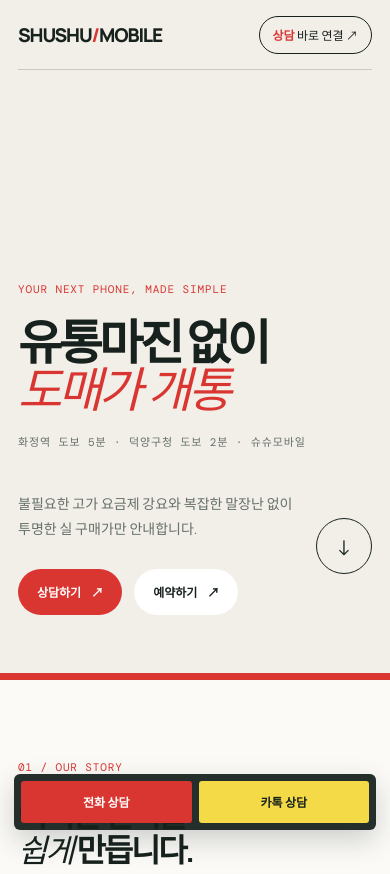
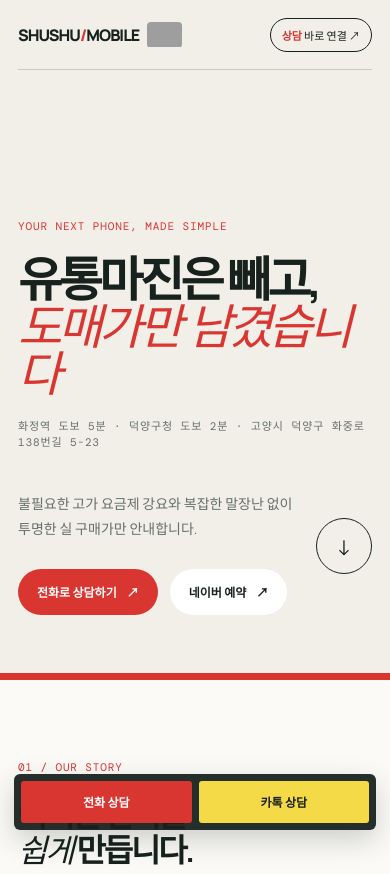
Before and after one commit to quddh34/shushu0091, a plain HTML site: page index.html in a window 390 px wide. Shown: the top 874 px of the page. Drawn offline with nearby package versions, Linux system fonts and the light colour scheme; grey boxes are pictures that could not be loaded.

Commit message:
Update index.html

```diff
--- a/index.html
+++ b/index.html
@@ -30,12 +30,15 @@
 
 		header { position: absolute; z-index: 2; top: 0; width: 100%; color: var(--ink); }
 		.nav { height: 88px; display: flex; align-items: center; justify-content: space-between; border-bottom: 1px solid rgba(23,33,29,.18); }
+		.brand-group { display: flex; align-items: center; gap: 14px; }
 		.brand { font-weight: 800; font-size: 19px; letter-spacing: -.06em; }
 		.brand span { color: var(--accent); }
+		.cert-badge { display: inline-flex; align-items: center; }
+		.cert-badge img { width: auto; height: 34px; border-radius: 4px; object-fit: contain; }
 		.nav-links { display: flex; gap: 34px; font-size: 13px; }
 		.nav-links a { opacity: .66; transition: opacity .2s; }
 		.nav-links a:hover { opacity: 1; }
-		.nav-visit { border: 1px solid var(--ink); padding: 11px 17px; border-radius: 100px; font-size: 12px; }
+		.nav-visit { border: 1px solid var(--ink); padding: 11px 17px; border-radius: 100px; font-size: 12px; white-space: nowrap; }
 		.nav-visit strong { color: var(--accent); font-weight: 700; }
 
 		.hero { min-height: 760px; position: relative; display: flex; align-items: flex-end; overflow: hidden; color: var(--ink); background: var(--paper); border-bottom: 7px solid var(--accent); }
@@ -109,8 +112,11 @@
 		@media (max-width: 700px) {
 			.container, .hero-content { width: min(100% - 36px, 1180px); }
 			.nav { height: 70px; }
+			.brand-group { gap: 8px; }
+			.brand { font-size: 16px; }
+			.cert-badge img { height: 26px; }
 			.nav-links { display: none; }
-			.nav-visit { padding: 9px 13px; }
+			.nav-visit { padding: 8px 11px; font-size: 11px; }
 			.hero { min-height: 680px; }
 			.hero-content { margin-bottom: 58px; }
 			.hero-bottom { align-items: center; margin-top: 28px; }
@@ -138,7 +144,12 @@
 <body>
 	<header>
 		<nav class="nav container" aria-label="주요 메뉴">
-			<a class="brand" href="#top">SHUSHU<span>/</span>MOBILE</a>
+			<div class="brand-group">
+				<a class="brand" href="#top">SHUSHU<span>/</span>MOBILE</a>
+				<a class="cert-badge" href="https://ictmarket.or.kr:8443/precon/pop_CertIcon.do?PRECON_REQ_ID=PRE0000181978" target="_blank" rel="noreferrer" aria-label="이동통신 사전승낙서 확인">
+					<img style="cursor:pointer;" src="https://ictmarket.or.kr:8443/getCertIcon.do?cert_icon=KP24022701467U001" alt="사전승낙서 인증마크">
+				</a>
+			</div>
 			<div class="nav-links">
 				<a href="#story">Our story</a>
 				<a href="#space">The space</a>
@@ -152,14 +163,14 @@
 		<section class="hero">
 			<div class="hero-content fade-up">
 				<div class="eyebrow mono">Your next phone, made simple</div>
-				<h1>유통마진 없이<br><em>도매가 개통</em></h1>
-				<div class="mono" style="margin-top: 21px; color: #66706a;">화정역 도보 5분 · 덕양구청 도보 2분 · 슈슈모바일</div>
+				<h1>유통마진은 빼고,<br><em>도매가만 남겼습니다</em></h1>
+				<div class="mono" style="margin-top: 21px; color: #66706a;">화정역 도보 5분 · 덕양구청 도보 2분 · 고양시 덕양구 화중로 138번길 5-23</div>
 				<div class="hero-bottom">
 					<div>
 						<p class="hero-copy">불필요한 고가 요금제 강요와 복잡한 말장난 없이<br>투명한 실 구매가만 안내합니다.</p>
 						<div class="hero-actions">
-							<a class="action-button dark" href="tel:01090220091">상담하기 <span aria-hidden="true">↗</span></a>
-							<a class="action-button" href="https://sl1nk.com/59s7332" target="_blank" rel="noreferrer">예약하기 <span aria-hidden="true">↗</span></a>
+							<a class="action-button dark" href="tel:01090220091">전화로 상담하기 <span aria-hidden="true">↗</span></a>
+							<a class="action-button" href="https://sl1nk.com/59s7332" target="_blank" rel="noreferrer">네이버 예약 <span aria-hidden="true">↗</span></a>
 						</div>
 					</div>
 					<a class="circle-arrow" href="#story" aria-label="아래로 이동">↓</a>
@@ -186,7 +197,7 @@
 				<div>
 					<div class="section-label mono">02 / The space</div>
 					<h2>방문 전에도<br><em>편히 물어보세요</em></h2>
-					<p>재고 확인, 원하는 모델 비교, 예상 월 납부금까지 미리 상담할 수 있습니다. 발품 팔지 않으셔도 됩니다.</p>
+					<p>재고 확인, 원하는 모델 비교, 예상 월 납부금까지 미리 상담할 수 있습니다. 매장에 오기 전, 1분 문의로 시간을 아껴보세요.</p>
 				</div>
 				<a class="text-link" href="tel:01090220091">지금 상담 시작하기 <span aria-hidden="true">→</span></a>
 			</div>
@@ -197,9 +208,9 @@
 				<div class="visit-head">
 					<div>
 						<div class="section-label mono">03 / Come by</div>
-						<h2>핸드폰도매센터 화정점<br><em>에서 물어보세요.</em></h2>
+						<h2>핸드폰도매센터 화정점<br><em>슈슈모바일에서 물어보세요.</em></h2>
 					</div>
-					<p>방문 전 간단한 상담으로<br>맞춤 설계 준비해둘게요.</p>
+					<p>방문 전 간단한 상담으로<br>맞춤 안내를 준비해둘게요.</p>
 				</div>
 				<div class="visit-grid">
 					<a class="visit-map" href="https://naver.me/FPng1gV9" target="_blank" rel="noreferrer" aria-label="네이버 지도에서 매장 위치 보기">
@@ -235,14 +246,9 @@
 
 	<footer>
 		<div class="container footer-inner">
-			<div style="display: flex; align-items: center; gap: 18px; flex-wrap: wrap;">
-				<div>
-					<a class="brand" href="#top">SHUSHU<span>/</span>MOBILE</a>
-					<small>© 핸드폰도매센터 화정점 (슈슈모바일) · 고양시 덕양구 화중로 138번길 5-23, 1층</small>
-				</div>
-				<a class="cert-badge" href="https://ictmarket.or.kr:8443/precon/pop_CertIcon.do?PRECON_REQ_ID=PRE0000181978" target="_blank" rel="noreferrer" aria-label="이동통신 사전승낙서 확인">
-					<img src="https://ictmarket.or.kr:8443/getCertIcon.do?cert_icon=KP24022701467U001" alt="사전승낙서 인증마크">
-				</a>
+			<div>
+				<a class="brand" href="#top">SHUSHU<span>/</span>MOBILE</a>
+				<small>© 핸드폰도매센터 화정점 (슈슈모바일) · 고양시 덕양구 화중로 138번길 5-23, 1층</small>
 			</div>
 			<div class="footer-links">
 				<a href="https://naver.me/FPng1gV9" target="_blank" rel="noreferrer">네이버지도</a>
```
